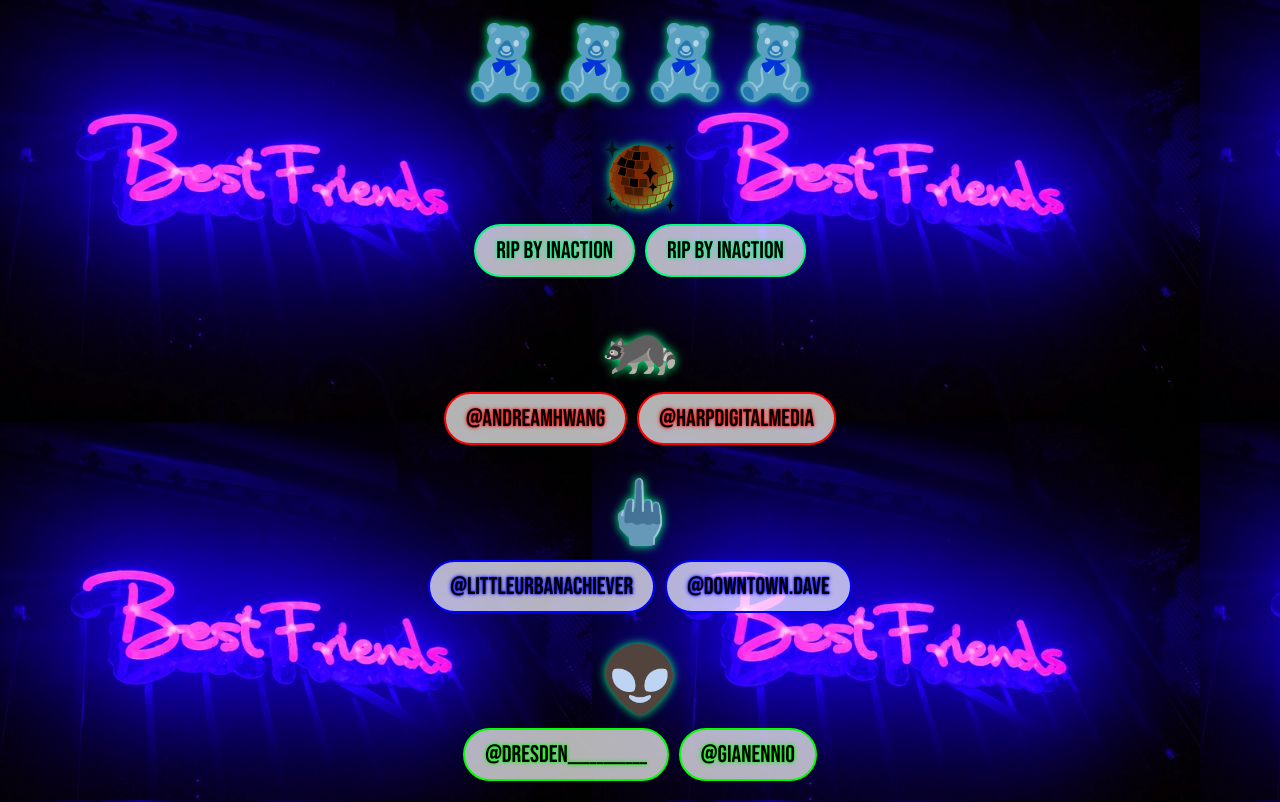
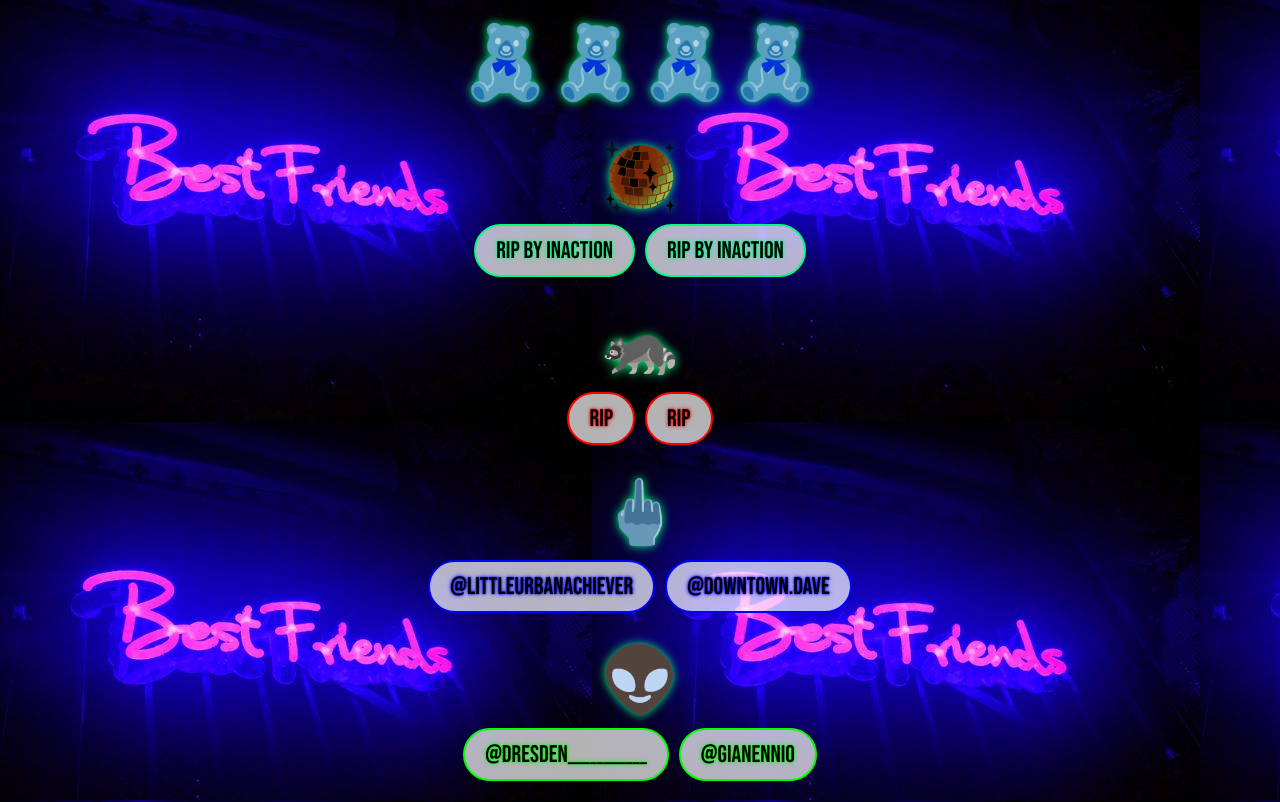
Before and after one commit to kidgrandma/bffz, a plain HTML site: page index.html in a window 1280 px wide. Shown: the top 802 px of the page. Drawn offline with Linux system fonts and the light colour scheme.

Commit message:
Update index.html

```diff
--- a/index.html
+++ b/index.html
@@ -224,8 +224,8 @@
         <div class="buddy-group">
           <div class="emoji-large">🦝</div>
           <div class="buddy-pair">
-            <div class="handle">@andreamhwang</div>
-            <div class="handle">@harpdigitalmedia</div>
+            <div class="handle">RIP</div>
+            <div class="handle">RIP</div>
           </div>
         </div>
         <!-- Pair 3: 🖕🏽 -->
```
